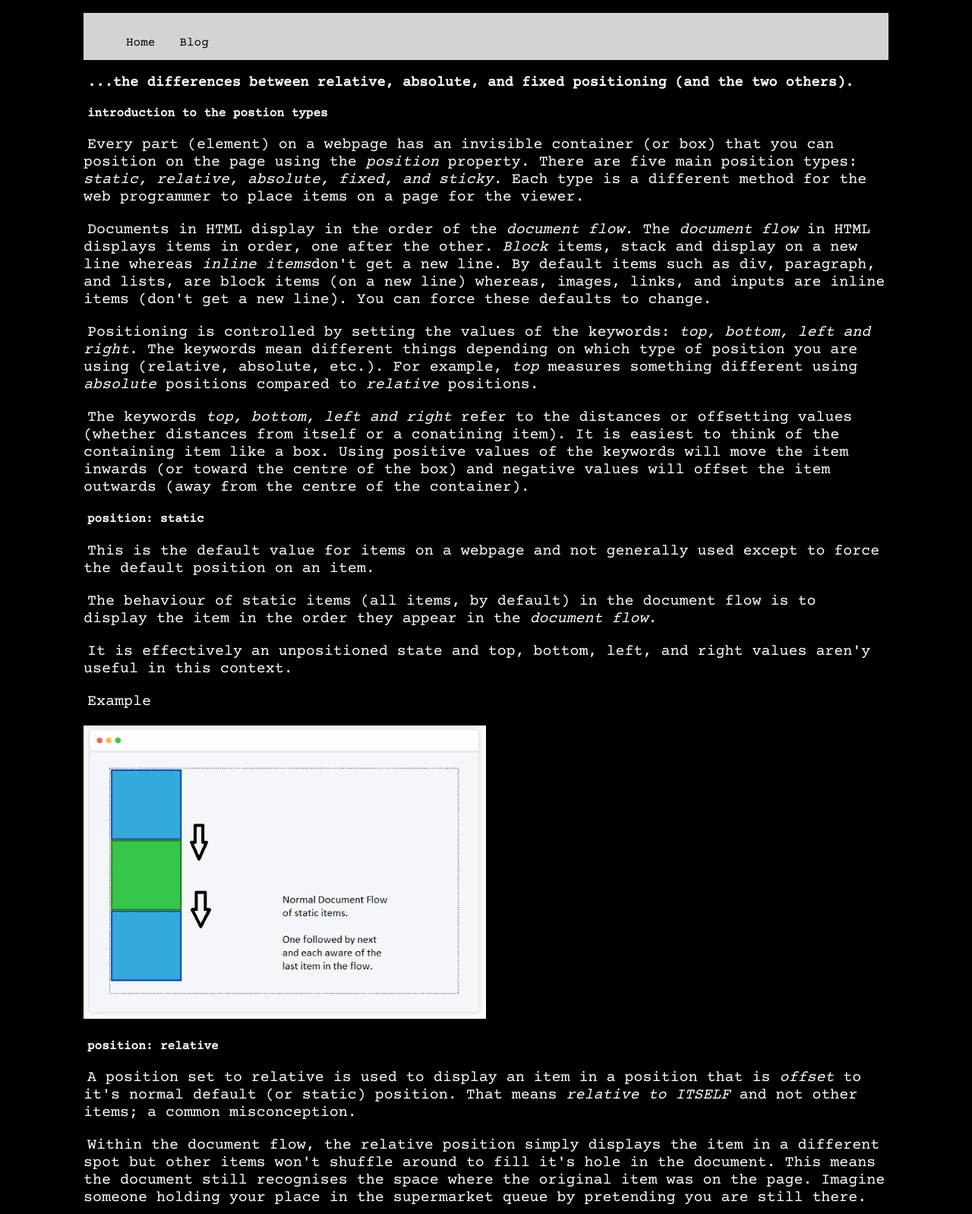
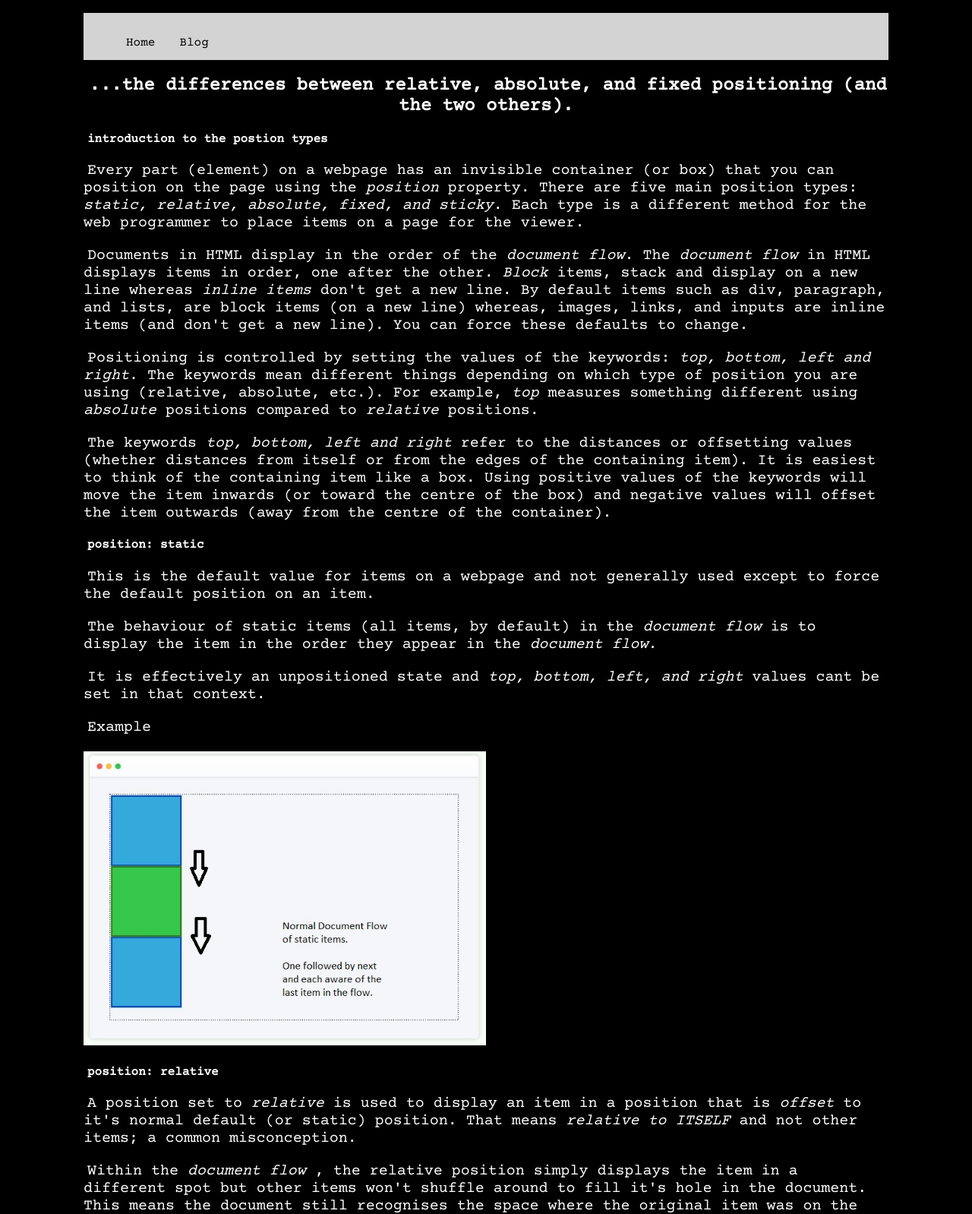
Before and after one commit to grant-scott-hayes/grant-scott-hayes.github.io, a plain HTML site: page blog/s2-tech-difference-between-positioning.html in a window 1280 px wide. Shown: the part 169-1767 px from the top of the page at 76% size. Drawn offline with nearby package versions, Linux system fonts and the light colour scheme.

Commit message:
Final Draft 1 blog

```diff
--- a/blog/s2-tech-difference-between-positioning.html
+++ b/blog/s2-tech-difference-between-positioning.html
@@ -32,10 +32,9 @@
     <!--main content container-->
 
     <div id="blog-content" class="indent-left">
-      <h3>...the differences between relative, absolute, and fixed positioning (and the two others).</h3>
+      <h2>...the differences between relative, absolute, and fixed positioning (and the two others).</h2>
 
-
-
+      <a href="../images/queue.jpg" alt="blog image"></a>
 
 
       <h4>introduction to the postion types</h4>
@@ -44,29 +43,29 @@
       page for the viewer.</p>
 
       <p>Documents in HTML display in the order of the <span class="terminology">document flow</span>. The <span class="terminology">document flow</span> in HTML displays items in order, one after the other.
-        <span class="terminology">Block</span> items, stack and display on a new line whereas <span class="terminology">inline items</span>don't get a new line. By default items such as div, paragraph, and lists,
-        are block items (on a new line) whereas, images, links, and inputs are inline items (don't get a new line). You can force these defaults to change.</p>
+        <span class="terminology">Block</span> items, stack and display on a new line whereas <span class="terminology">inline items</span> don't get a new line. By default items such as div, paragraph, and lists,
+        are block items (on a new line) whereas, images, links, and inputs are inline items (and don't get a new line). You can force these defaults to change.</p>
 
       <p>Positioning is controlled by setting the values of the keywords: <span class="terminology">top, bottom, left and right</span>. The keywords mean different things depending on
         which type of position you are using (relative, absolute, etc.). For example, <span class="terminology">top</span> measures something different using <span class="terminology">absolute</span> positions compared to
         <span class="terminology">relative</span> positions.</p>
 
-      <p>The keywords <span class="terminology">top, bottom, left and right</span> refer to the distances or offsetting values (whether distances from itself or a conatining item).
+      <p>The keywords <span class="terminology">top, bottom, left and right</span> refer to the distances or offsetting values (whether distances from itself or from the edges of the containing item).
       It is easiest to think of the containing item like a box. Using positive values of the keywords will move the item inwards (or toward the centre of the box) and negative values will
       offset the item outwards (away from the centre of the container).</p>
 
 
       <h4>position: static</h4>
       <p>This is the default value for items on a webpage and not generally used except to force the default position on an item. </p>
-      <p>The behaviour of static items (all items, by default) in the document flow is to display the item in the order they appear in the <span class="terminology">document flow</span>. </p>
-      <p>It is effectively an unpositioned state and top, bottom, left, and right values aren'y useful in this context.</p>
+      <p>The behaviour of static items (all items, by default) in the <span class="terminology">document flow</span>  is to display the item in the order they appear in the <span class="terminology">document flow</span>. </p>
+      <p>It is effectively an unpositioned state and <span class="terminology">top, bottom, left, and right </span> values cant be set in that context.</p>
       <p>Example</p>
       <img src="..\images\Static.jpg" alt="static position example">
 
       <h4>position: relative</h4>
-      <p>A position set to relative is used to display an item in a position that is <span class="terminology">offset</span> to it's normal default (or static) position. That means
+      <p>A position set to <span class="terminology">relative</span> is used to display an item in a position that is <span class="terminology">offset</span> to it's normal default (or static) position. That means
         <span class="terminology">relative to ITSELF</span> and not other items; a common misconception.</p>
-      <p>Within the document flow, the relative position simply displays the item in a different spot but other items won't shuffle around to fill it's hole in the document. This means
+      <p>Within the <span class="terminology">document flow</span> , the relative position simply displays the item in a different spot but other items won't shuffle around to fill it's hole in the document. This means
         the document still recognises the space where the original item was on the page. Imagine someone holding your place in the supermarket queue by pretending you are still there.</p>
       <p>If a parent item on a web page has a child item positioned within it, then the relative position has to set in the parent item for the child positioning to work.</p>
       <p>Example</p>
@@ -101,13 +100,9 @@
       <img src="..\images\sticky.jpg" alt="sticky position example">
 
       <h4>summary</h4>
-      <p>Lorem ipsum dolor sit amet, consectetur adipiscing elit, sed do eiusmod tempor incididunt ut labore et dolore magna aliqua. </p>
+      <p>The positioning on webpages is controlled using the the position method. Items can be made to appear in deifferent palces on a webpage and the positions are determined by reference
+        to itself, it's container, and/or the viewing window. Depending on the method used, the position of other elements on the web page may change.</p>
       <p>Watch <a href="https://www.youtube.com/watch?v=UO8ed-JB4So" target="_blank">this</a> YouTube video to deepen your understanding on this subject.</p>
-
-
-
-
-
 
       <p>Click <a href="../blog/core-post.html">here</a> to go to my list of blogs.</p>
 
```
Also changed, not shown: images/queue.jpg (added), 1 other file.
